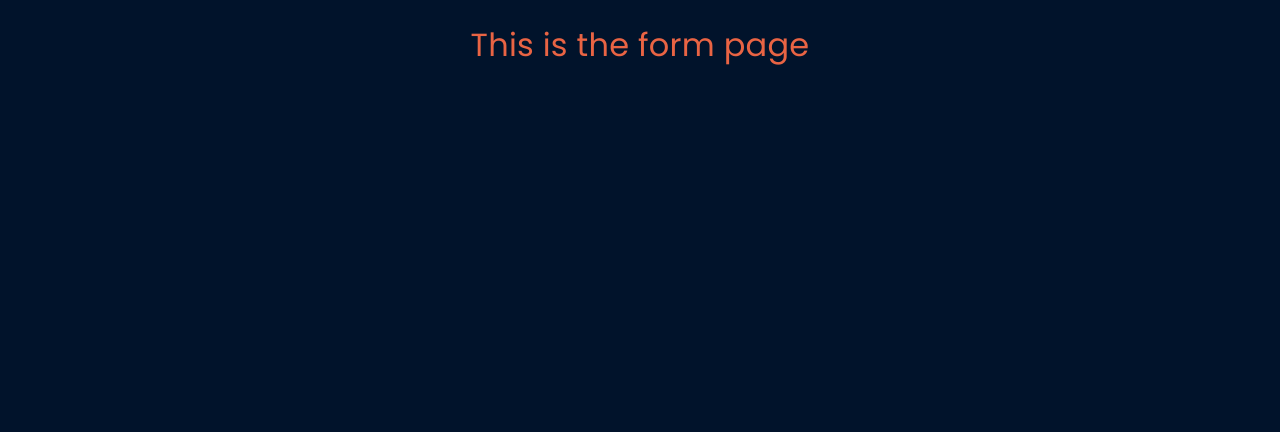
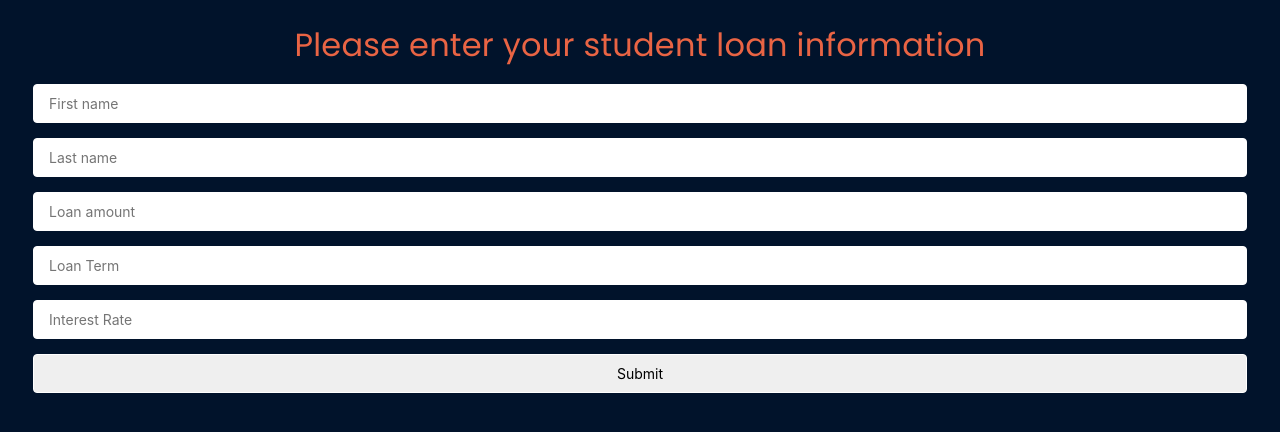
Before and after one commit to KatelynKunzmann/interest, a React (Create React App) app: page /form in a window 1280 px wide. Shown: the top 432 px of the page. Built offline with nearby package versions, Linux system fonts and the light colour scheme.

Commit message:
form page setup, verification page setup

```diff
--- a/package.json
+++ b/package.json
@@ -8,6 +8,7 @@
     "@testing-library/user-event": "^13.5.0",
     "react": "^18.2.0",
     "react-dom": "^18.2.0",
+    "react-hook-form": "^7.33.1",
     "react-router-dom": "^6.3.0",
     "react-scripts": "5.0.1",
     "web-vitals": "^2.1.4"
--- a/src/App.css
+++ b/src/App.css
@@ -88,6 +88,7 @@ ul {
 
 /*********** BUTTONS ***********/
 .clicky-btn {
+  text-decoration: none;
   background: var(--mint-green);
   font-size: 20px;
   color: white;
@@ -108,3 +109,17 @@ ul {
   transition: all .2s;
 }
 /*********** END BUTTONS ***********/
+
+input {
+  font-family: -apple-system, BlinkMacSystemFont, "Segoe UI", "Roboto", "Oxygen",
+    "Ubuntu", "Cantarell", "Fira Sans", "Droid Sans", "Helvetica Neue",
+    sans-serif;
+  display: block;
+  box-sizing: border-box;
+  width: 100%;
+  border-radius: 4px;
+  border: 1px solid white;
+  padding: 10px 15px;
+  margin-bottom: 15px;
+  font-size: 14px;
+}
--- a/src/App.js
+++ b/src/App.js
@@ -11,11 +11,12 @@ function App() {
   return (
     <Router>
       <Routes>
-        <Route path="/" element={<Home></Home>} />
-        <Route path="/form" element={<Form></Form>} />
-        <Route path="/verify" element={<Verify></Verify>} />
-        <Route path="/visual" element={<Visual></Visual>} />
-        <Route path="*" element={<Error></Error>} />
+        <Route path="/" element={<Home/>} />
+        <Route path="/interest" element={<Home/>} />
+        <Route path="/form" element={<Form/>} />
+        <Route path="/verify" element={<Verify/>} />
+        <Route path="/visual" element={<Visual/>} />
+        <Route path="*" element={<Error/>} />
       </Routes>
     </Router>
   );
--- a/src/Pages/Form.js
+++ b/src/Pages/Form.js
@@ -1,8 +1,27 @@
-import React from 'react'
+import React from 'react';
+import { useState } from "react";
+import { useForm } from "react-hook-form";
+import { useNavigate } from 'react-router-dom';
 
 function Form() {
+  const { register, handleSubmit } = useForm();
+  const navigate = useNavigate();
+
   return (
-    <h1>This is the form page</h1>
+    <>
+    <h1>Please enter your student loan information</h1>
+    <form onSubmit={handleSubmit((data) => {
+        navigate('/verify', {state: data});
+      })}
+    >
+      <input {...register("firstName")} placeholder="First name" />
+      <input {...register("lastName")} placeholder="Last name" />
+      <input {...register("loanAmount")} placeholder="Loan amount" />
+      <input {...register("loanTerm")} placeholder="Loan Term" />
+      <input {...register("interestRate")} placeholder="Interest Rate" />
+      <input type="submit" />
+    </form>
+    </>
   )
 }
 
--- a/src/Pages/Home.js
+++ b/src/Pages/Home.js
@@ -1,10 +1,11 @@
 import React from 'react'
+import { Link } from 'react-router-dom';
 import graduationCapImage from "../img/interesticon_mintgreen_cropped.png";
 
 function Home() {
   return (
     <>
-    <h1 class="title">Welcome to Interest!
+    <h1 className="title">Welcome to Interest!
         <figure>
         <img src={graduationCapImage} width="100"
         alt="graduation cap with dollar sign in background"></img>
@@ -37,9 +38,7 @@ function Home() {
         </div>
     </section>
 
-    <div class="clicky-btn">
-        Get Started!
-    </div>
+    <Link className="clicky-btn" to="/form">Get Started!</Link>
 
     </main>
     </>
--- a/src/Pages/Verify.js
+++ b/src/Pages/Verify.js
@@ -1,8 +1,22 @@
 import React from 'react'
+import { Link } from 'react-router-dom';
+import { useLocation } from 'react-router-dom'
 
 function Verify() {
+  const location = useLocation();
+  const data = location.state;
   return (
-    <h1>This is the Verification page</h1>
+    <>
+    <h1>Please verify the information you provided</h1>
+
+    <h2>First Name: {data.firstName}</h2>
+    <h2>Last Name: {data.lastName}</h2>
+    <h2>Loan Amount: {data.loanAmount}</h2>
+    <h2>Loan Term: {data.loanTerm}</h2>
+    <h2>Interest Rate: {data.interestRate}</h2>
+
+    <Link className="clicky-btn" to="/form">Go back</Link>
+    </>
   )
 }
 
```
Also changed, not shown: 1 other file (tests, documents, lock files or other folders).
